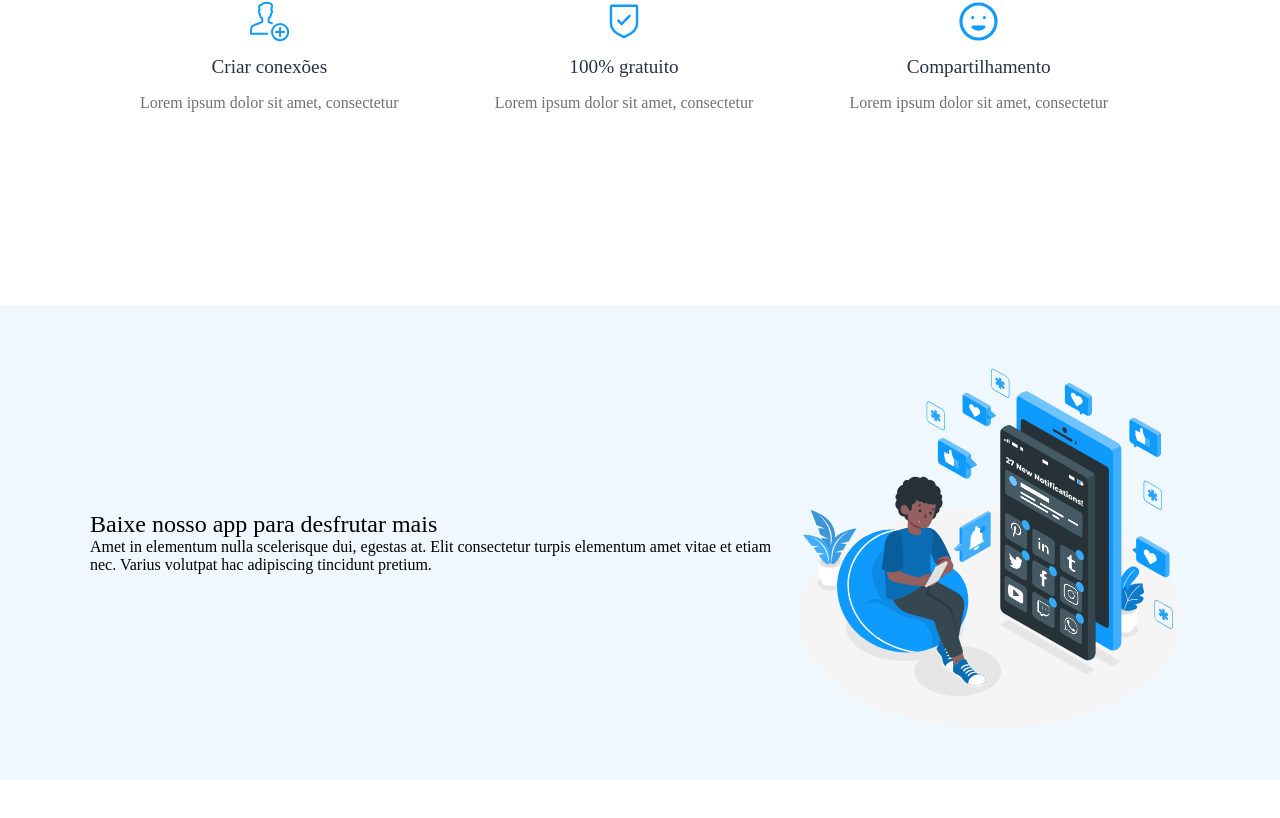
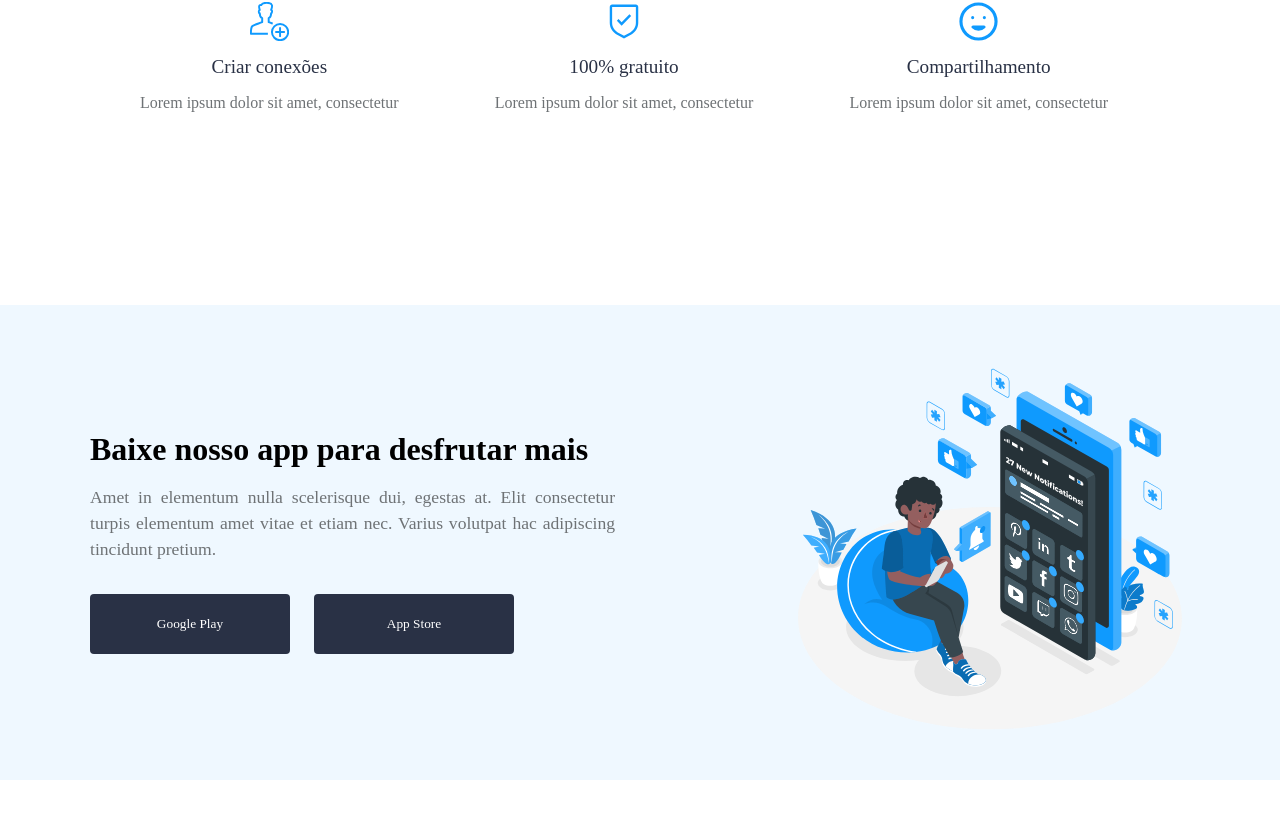
Before and after one commit to PedroMakengo/rachi, a React (Create React App) app: page / in a window 1280 px wide. Shown: the part 887-1705 px from the top of the page. Before the commit the page ends 1667 px from the top, so only its background shows below. Built offline with nearby package versions, Linux system fonts and the light colour scheme.

Commit message:
Terminando a primeira sessão

```diff
--- a/src/components/Plans/index.jsx
+++ b/src/components/Plans/index.jsx
@@ -2,20 +2,30 @@ import React from "react";
 
 import AppImg from '../../assets/Notificacao.svg';
 
-import { PlansContainer } from './style.js';
+import { PlansContainer, BaixaApp } from './style.js';
 
 const PlansApp = () => {
   return(
     <PlansContainer>
       <div className="container">
-        <div className="baixaApp">
+        <BaixaApp className="baixaApp">
           <h1>Baixe nosso app para desfrutar mais</h1>
           <p>
             Amet in elementum nulla scelerisque dui, egestas at. Elit
             consectetur turpis elementum amet vitae et etiam nec. Varius
             volutpat hac adipiscing tincidunt pretium.
           </p>
-        </div>
+          <button>
+            <div className="content">
+              Google Play
+            </div>
+          </button>
+          <button>
+            <div className="content">
+              App Store
+            </div>
+          </button>
+        </BaixaApp>
         <img src={AppImg} alt="" />
       </div>
     </PlansContainer>
--- a/src/components/Plans/style.js
+++ b/src/components/Plans/style.js
@@ -5,6 +5,7 @@ import PlansImg from '../../assets/Bg-planos.png';
 export const PlansContainer = styled.section`
   height: 475px;
   background: url(${PlansImg});
+  margin-bottom: 4rem;
 
   .container {
     display: flex;
@@ -12,3 +13,41 @@ export const PlansContainer = styled.section`
     justify-content: space-between;
   }
 `;
+
+
+export const BaixaApp = styled.div `
+
+
+  h1 {
+    font-size: 2rem;
+    font-weight: bold;
+
+    margin-bottom: 1rem;
+  }
+  p {
+    width: 75%;
+    text-align: justify;
+    font-size: 1.1rem;
+    line-height: 26px;
+
+    color: #6E7275;
+  }
+
+  button {
+    width: 200px;
+    height: 60px;
+
+    margin-top: 2rem;
+    margin-right: 1.5rem;
+
+    border: 0;
+    border-radius: 0.25rem;
+
+    background: #293145;
+
+    font-family: Poppins;
+    font-weight: bold;
+    color: #fff;
+  }
+
+`;
```
